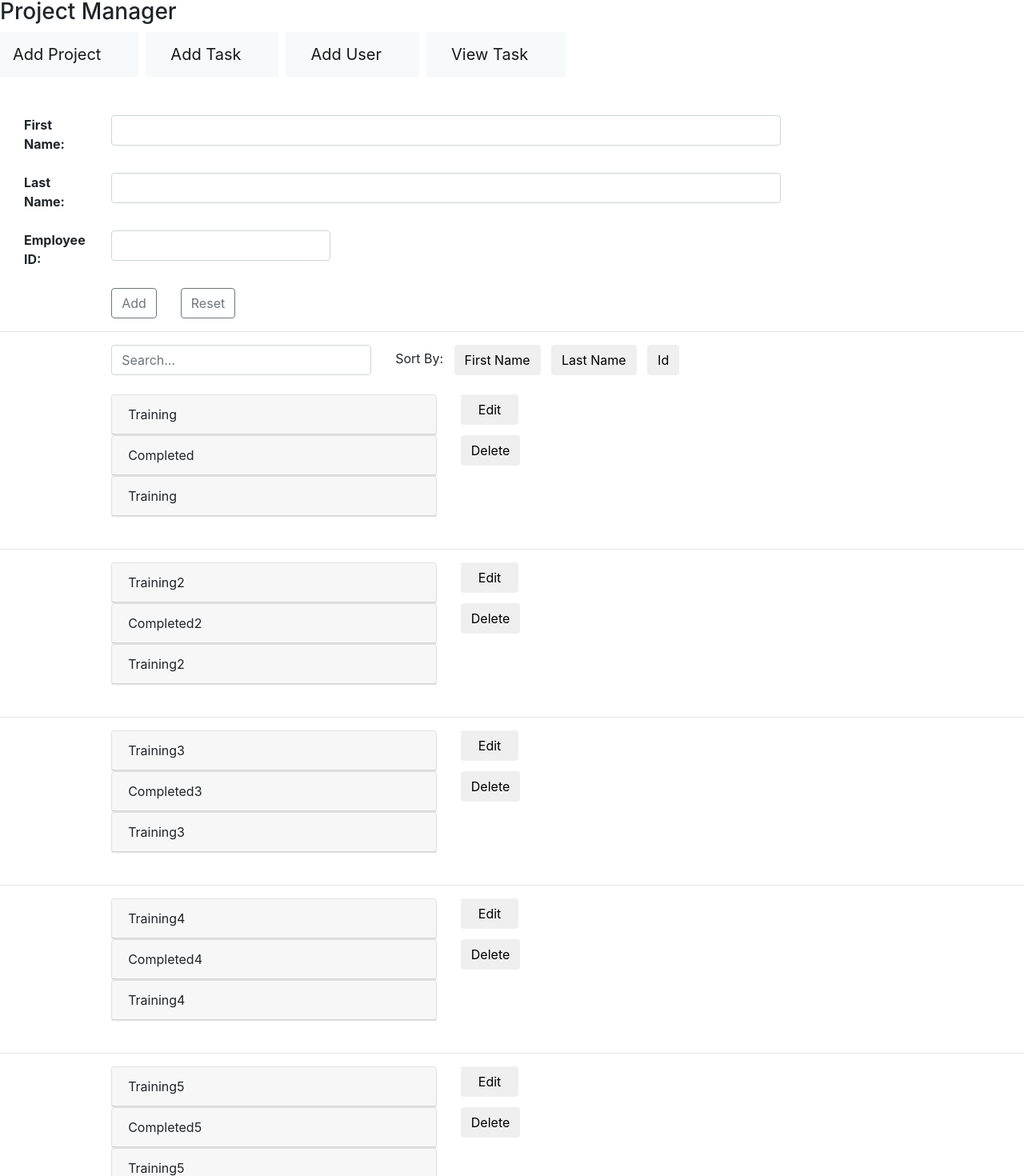
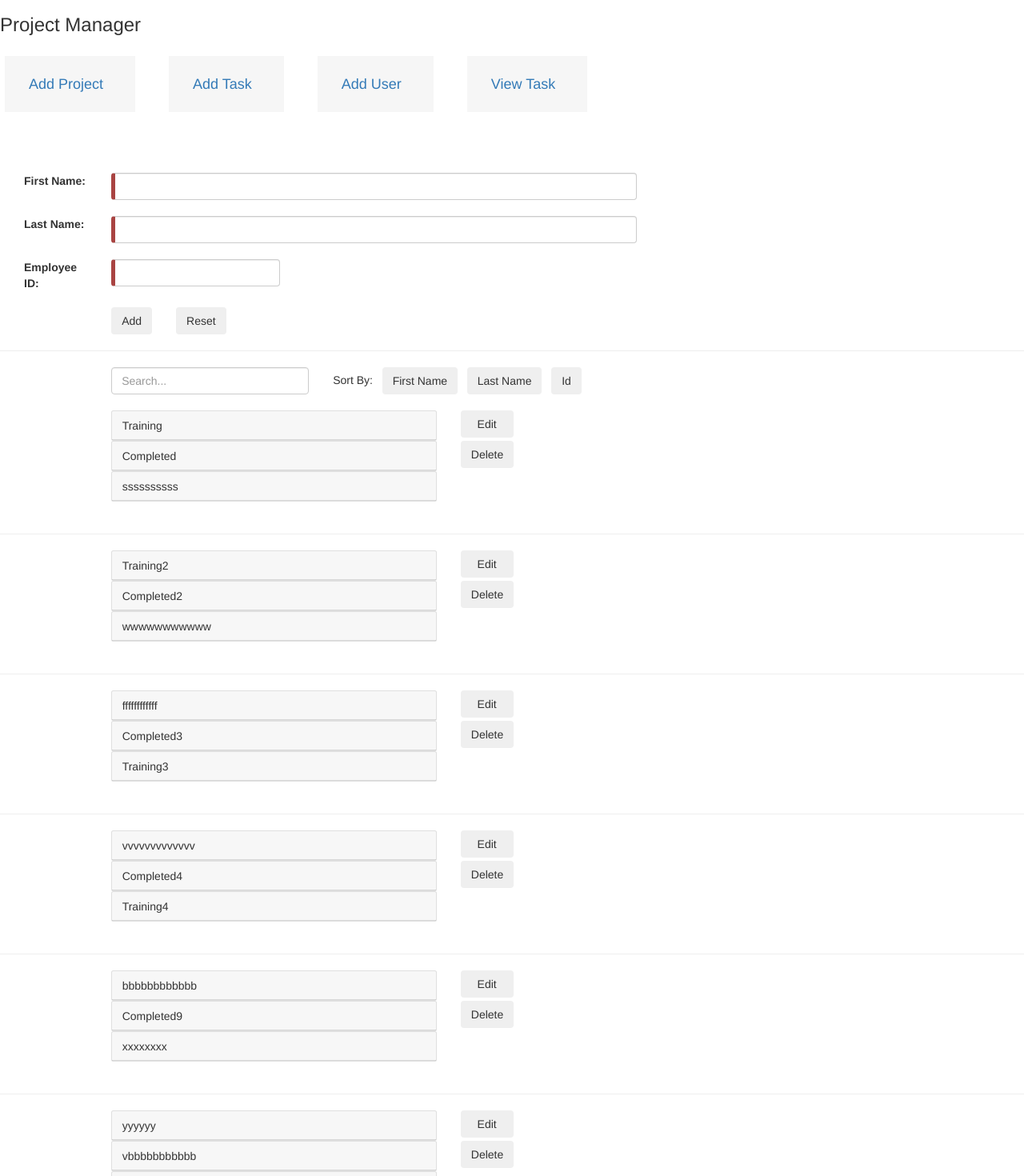
Before and after one commit to ramssrini/ProjectManagerUI, an Angular app: page /addUser in a window 1280 px wide. Shown: the part 2-1472 px from the top of the page at 80% size. Built offline with nearby package versions, Linux system fonts and the light colour scheme.

Commit message:
Validation and sorting changes

```diff
--- a/src/app/add-user/add-user.component.html
+++ b/src/app/add-user/add-user.component.html
@@ -1,12 +1,20 @@
 <form [formGroup]="addUserForm" (ngSubmit)="onSubmit()">
+
   <div id="addUserSection">
+    <div id = 'validationError' style="display:none" class = "alert alert-danger">
+      name required
+    </div>
+      <div *ngIf="validationError"  class="alert alert-danger">
+        Please populate First name, Last Name and Employee ID
+       </div>
          <div class="row justify-content-start">
          <div class="col col-auto"></div>
          <div class="col col-1">
            <b>First Name:</b>
          </div>
-           <div class="col col-auto"><input type="text" size="75" class="form-control" formControlName="firstName" />
+         <div class="col col-auto"><input type="text" size="75" class="form-control" formControlName="firstName" required/>
          </div>
+
        </div>
        <br>
        <div class="row justify-content-start">
@@ -14,7 +22,7 @@
           <div class="col col-1">
             <b>Last Name:</b>
           </div>
-            <div class="col col-auto"><input type="text" size="75" class="form-control" formControlName="lastName" />
+          <div class="col col-auto"><input type="text" size="75" class="form-control" formControlName="lastName" required />
           </div>
         </div>
         <br>
@@ -23,7 +31,7 @@
            <div class="col col-1">
              <b>Employee ID:</b>
            </div>
-             <div class="col col-auto"><input type="text" size="20" class="form-control" formControlName="employeeId" />
+           <div class="col col-auto"><input type="text" size="20" class="form-control" formControlName="employeeId" required/>
            </div>
          </div>
          <br>
@@ -33,10 +41,10 @@
                  <div class="col col-auto"></div>
                  <div class="col col-1"></div>
                  <div class="col col-auto" >
-                     <button class="btn btn-outline-secondary"  type="submit" id="button-addUser">Add</button>
+                   <button class="btn"  type="submit" id="button-addUser">Add</button>
                  </div>
                  <div class="col col-auto">
-                     <button class="btn btn-outline-secondary" type="button" id="button-reset" (click)="reset()">Reset</button>
+                   <button class="btn" type="button" id="button-reset" (click)="reset()">Reset</button>
                  </div>
                </div>
        </div>
@@ -46,12 +54,12 @@
 
            <div class="col col-auto"></div>
            <div class="col col-1"></div>
-             <div class="col col-auto"><input type="text" size="25" class="form-control" formControlName="userSearchName" placeholder="Search..." />
+           <div class="col col-auto"><input type="text" #userSearchName size="25" class="form-control" formControlName="userSearchName" placeholder="Search..." />
                      </div>
               <div class="col col-auto">Sort By:&nbsp;&nbsp;
-                 <button class="btn" type="button" id="button-sortFirstName" (click)="sortByFirstName(projectSearchText.value)">First Name</button>&nbsp;&nbsp;
-                 <button class="btn" type="button" id="button-sortLastName" (click)="sortByLastName(projectSearchText.value)">Last Name</button>&nbsp;&nbsp;
-                 <button class="btn" type="button" id="button-sortId" (click)="sortById(projectSearchText.value)">Id</button>&nbsp;&nbsp;
+               <button class="btn" type="button" id="button-sortFirstName" (click)="sortByFirstName(userSearchName.value)">First Name</button>&nbsp;&nbsp;
+               <button class="btn" type="button" id="button-sortLastName" (click)="sortByLastName(userSearchName.value)">Last Name</button>&nbsp;&nbsp;
+               <button class="btn" type="button" id="button-sortId" (click)="sortById(userSearchName.value)">Id</button>&nbsp;&nbsp;
                </div>
          </div>
 
--- a/src/app/add-user/add-user.component.ts
+++ b/src/app/add-user/add-user.component.ts
@@ -1,7 +1,8 @@
 import { Component, OnInit } from '@angular/core';
 import { ActivatedRoute, Router } from '@angular/router';
-import { FormGroup, FormControl } from '@angular/forms';
+import { FormGroup, FormControl, Validators } from '@angular/forms';
 import { USERS } from '../mockUsers';
+import { UserVO } from '../user';
 
 @Component({
   selector: 'app-add-user',
@@ -11,7 +12,14 @@ import { USERS } from '../mockUsers';
 export class AddUserComponent implements OnInit {
 
   public userList = USERS;
-  addUserForm : FormGroup;
+  public validationError = false;
+  tempUsers : Array<UserVO>;
+  public addUserForm = new FormGroup({name : new FormControl(),
+    firstName: new FormControl(),
+    lastName: new FormControl(),
+    employeeId: new FormControl(),
+    userSearchName: new FormControl()
+  });
   constructor( private route: ActivatedRoute,  private router : Router){
     this.createForm();
    }
@@ -19,11 +27,76 @@ export class AddUserComponent implements OnInit {
   }
   createForm()
   {
-    this.addUserForm = new FormGroup({
-      firstName: new FormControl(),
-      lastName: new FormControl(),
-      employeeId: new FormControl(),
-      userSearchName: new FormControl()
-    });
+
+
   }
+
+  onSubmit()
+  {
+    if(this.addUserForm.get("firstName").status == "INVALID"
+      || this.addUserForm.get("lastName").status == "INVALID"
+      || this.addUserForm.get("employeeId").status == "INVALID")
+    {
+      this.validationError = true;
+    }
+    else{
+      this.validationError = false;
+      // TODO : Add the service call here
+    }
+  }
+
+  sortByFirstName(userSearch){
+    console.log(userSearch);
+    this.search(userSearch);
+    this.userList.sort((n1,n2) => { return n1.firstName.localeCompare( n2.firstName)});
+  }
+
+  sortByLastName(userSearch){
+    console.log(userSearch);
+
+    this.search(userSearch);
+    this.userList.sort((n1,n2) => { return n1.lastName.localeCompare( n2.lastName)});
+  }
+
+  sortById(userSearch){
+    console.log(userSearch);
+
+    this.search(userSearch);
+    this.userList.sort((n1,n2) => { return n1.employeeId.localeCompare( n2.employeeId)});
+  }
+
+  sortByCompletedStatus(){
+    // this.taskList = TASKS;
+    // this.taskList.sort((n1,n2) =>
+    // {
+    //   if (n1. > n2) {
+    //     return 1;
+    // }
+
+    // if (n1 < n2) {
+    //     return -1;
+    // }
+
+    // return 0;
+    // }
+    // )
+  }
+
+  search(userSearch)
+  {
+
+    this.userList = USERS;
+    this.tempUsers = [];
+    for(let userItem of this.userList) {
+      if(userItem.firstName.toLowerCase().includes(userSearch.toLowerCase())
+      || userItem.lastName.toLowerCase().includes(userSearch.toLowerCase())
+      || userItem.employeeId.toLowerCase().includes(userSearch.toLowerCase()))
+      {
+        this.tempUsers.push(userItem);
+      }
+    }
+    this.userList = this.tempUsers;
+  }
+
+
 }
--- a/src/app/addtask/addtask.component.html
+++ b/src/app/addtask/addtask.component.html
@@ -79,10 +79,10 @@
           <div class="col col-auto"></div>
           <div class="col col-1"></div>
           <div class="col col-auto">
-            <button class="btn btn-outline-secondary" type="submit" id="button-addTask">Add Task</button>
+            <button class="btn" type="submit" id="button-addTask">Add Task</button>
           </div>
           <div class="col col-auto">
-            <button class="btn btn-outline-secondary" type="button" id="button-reset" (click)="reset()">Reset</button>
+            <button class="btn" type="button" id="button-reset" (click)="reset()">Reset</button>
           </div>
         </div>
 </div>
--- a/src/app/app.component.html
+++ b/src/app/app.component.html
@@ -5,20 +5,20 @@
   </div>
 </div>
 <div class="row justify-content-start">
-    <nav class="navbar navbar-expand-lg navbar-light bg-light">
-        <div class="col col-auto"><a class ="navbar-brand" routerLink="/addProject">Add Project</a></div>
+    <nav class="navbar">
+        <div class="col col-auto navigation"><a class ="navbar-brand" routerLink="/addProject">Add Project</a></div>
 
-      </nav>  &nbsp;&nbsp;
-<nav class="navbar navbar-expand-lg navbar-light bg-light">
-  <div class="col col-auto"><a class ="navbar-brand" routerLink="/addTask">Add Task</a></div>
+      </nav>
+<nav class="navbar">
+  <div class="col col-auto navigation"><a class ="navbar-brand" routerLink="/addTask">Add Task</a></div>
 
-</nav> &nbsp;&nbsp;
-<nav class="navbar navbar-expand-lg navbar-light bg-light">
-    <div class="col col-auto"><a class ="navbar-brand" routerLink="/addUser">Add User</a></div>
+</nav>
+<nav class="navbar">
+    <div class="col col-auto navigation"><a class ="navbar-brand" routerLink="/addUser">Add User</a></div>
 
-  </nav> &nbsp;&nbsp;
-<nav class="navbar navbar-expand-lg navbar-light bg-light">
-    <div class="col col-auto"><a class ="navbar-brand" routerLink="/viewTask">View Task</a></div>
+  </nav>
+<nav class="navbar">
+    <div class="col col-auto navigation"><a class ="navbar-brand" routerLink="/viewTask">View Task</a></div>
     </nav>
 </div>
 <br>
--- a/src/app/mockUsers.ts
+++ b/src/app/mockUsers.ts
@@ -3,33 +3,33 @@ import { UserVO } from "./user";
 export const USERS : UserVO[] = [{
     "lastName" : "Completed",
     "firstName": "Training",
-    "employeeId": "Training"
+    "employeeId": "ssssssssss"
   }, {
     "lastName" : "Completed2",
     "firstName": "Training2",
-    "employeeId": "Training2"
+    "employeeId": "wwwwwwwwwww"
   }, {
     "lastName" : "Completed3",
-    "firstName": "Training3",
+    "firstName": "ffffffffffff",
     "employeeId": "Training3"
   }, {
     "lastName" : "Completed4",
-    "firstName": "Training4",
+    "firstName": "vvvvvvvvvvvvv",
     "employeeId": "Training4"
   }, {
-    "lastName" : "Completed5",
-    "firstName": "Training5",
-    "employeeId": "Training5"
+    "lastName" : "Completed9",
+    "firstName": "bbbbbbbbbbbb",
+    "employeeId": "xxxxxxxx"
   }, {
-    "lastName" : "Completed6",
-    "firstName": "Training6",
-    "employeeId": "Training6"
+    "lastName" : "vbbbbbbbbbbb",
+    "firstName": "yyyyyy",
+    "employeeId": "uuuuuuuuuuuu"
   }, {
-    "lastName" : "Completed7",
-    "firstName": "Training7",
-    "employeeId": "Training7"
+    "lastName" : "gggggggg",
+    "firstName": "mmmmmmmmm",
+    "employeeId": "nnnnnnnnnn"
   }, {
-    "lastName" : "Completed8",
-    "firstName": "Training8",
-    "employeeId": "Training8"
+    "lastName" : "kkkkkkk",
+    "firstName": "jjjjjjjjj",
+    "employeeId": "llllllll"
   }];
--- /dev/null
+++ b/src/assets/forms.css
@@ -0,0 +1,25 @@
+.ng-valid[required], .ng-valid.required  {
+    border-left: 5px solid #42A948; /* green */
+  }
+
+  .ng-invalid:not(form)  {
+    border-left: 5px solid #a94442; /* red */
+  }
+
+
+.highlightOne {
+    background: orange;
+    font-size: 125%;
+    margin: 5px;
+    padding: 5px;
+}
+.navigation {
+    display: block;
+    background: #f6f6f6;
+    margin: 10px;
+    padding: 10px;
+    width: 100%;
+}
+p {
+    margin: 10px 0 20px;
+}
--- a/src/index.html
+++ b/src/index.html
@@ -7,6 +7,7 @@
 
   <meta name="viewport" content="width=device-width, initial-scale=1">
   <link rel="icon" type="image/x-icon" href="favicon.ico">
+  <link rel="stylesheet" href="assets/forms.css">
   <link rel="stylesheet" href="https://stackpath.bootstrapcdn.com/bootstrap/4.1.3/css/bootstrap.min.css" integrity="sha384-MCw98/SFnGE8fJT3GXwEOngsV7Zt27NXFoaoApmYm81iuXoPkFOJwJ8ERdknLPMO" crossorigin="anonymous">
 </head>
 <body>
--- a/src/styles.css
+++ b/src/styles.css
@@ -1 +1,2 @@
 /* You can add global styles to this file, and also import other style files */
+@import url('https://unpkg.com/bootstrap@3.3.7/dist/css/bootstrap.min.css');
```
Also changed, not shown: src/app/add-project/add-project.component.html (+8 -8 lines), src/app/add-project/add-project.component.ts (+55 -0 lines), src/app/addtask/addtask.component.ts (+24 -9 lines). Lines whose indentation alone changed are shown as unchanged.
